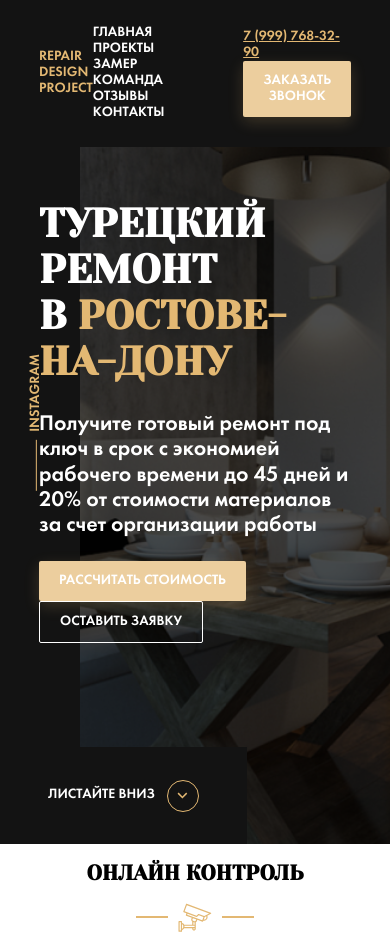
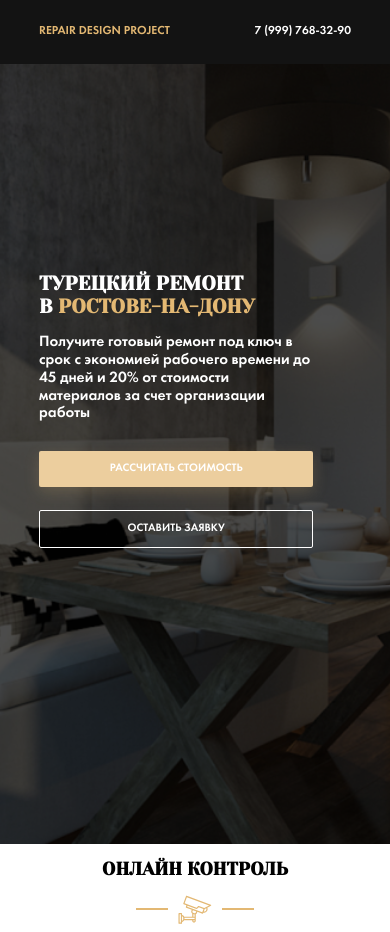
Before and after one commit to webjayql/digital-project, a website: page index.html in a window 390 px wide. Drawn offline with Linux system fonts and the light colour scheme; files whose address does not match are found by name.

Commit message:
refeach: make responsive layeout / for hero / for header | change font-size of px on rem |

```diff
--- a/sass/style.sass
+++ b/sass/style.sass
@@ -6,12 +6,4 @@
 @import 'templates/font'
 @import 'templates/hero'
 @import 'templates/settings'
-
-*, *:before,*:after
-    box-sizing: border-box
-
-
-
-body
-    font-family: 'Futura Book',sans-serif
-    font-size: 14px
+@import 'templates/media'
--- a/sass/templates/_header.sass
+++ b/sass/templates/_header.sass
@@ -21,7 +21,7 @@
         text-decoration: none
         color: #fff
         text-transform: uppercase
-        margin-right: 40px
+        margin-right: 2.85rem
         transition: .5s
         &:hover
             color: $logo
--- a/sass/templates/_hero.sass
+++ b/sass/templates/_hero.sass
@@ -15,9 +15,10 @@
         margin-right: 20px
     &__content
         position: relative
-        max-width: 670px
+        max-width: 47.85rem
+        margin-left: 4.28rem
     &__text
-        font-size: 22px
+        font-size: 1.57rem
         max-width: 500px
         color: #fff
     &__instagram
@@ -74,7 +75,7 @@
     margin-top: 0
     font-family: 'Yeseva One', cursive
     text-transform: uppercase
-    font-size: 40px
+    font-size: 2.857rem
     color: #fff
     &__primary
         color: $logo
--- /dev/null
+++ b/sass/templates/_media.sass
@@ -0,0 +1,41 @@
+@media screen and ( max-width: 1200px )
+    html
+        font-size: 12px
+
+    .nav
+        &__item
+            margin-right: .5rem
+
+
+@media screen and ( max-width: 992px )
+    .nav
+        display: none
+
+    .hero
+        &__instagram
+            display: none
+        &__content
+            margin-left: 0
+
+@media screen and ( max-width: 570px )
+    .contacts
+        &__phone
+            margin-right: 0
+            color: #ffffff
+            text-decoration: none
+        &__button
+            display: none
+    .title
+        font-size: 1.64rem
+    .hero
+        &__scroll-down
+            display: none
+        &__text
+            font-size: 1.29rem
+            margin-bottom: 2.28rem
+        &__content
+            max-width: 22.86rem
+        &__button
+            display: block
+            min-width: 22.86rem
+            margin-bottom: 1.85rem
--- a/sass/templates/_settings.sass
+++ b/sass/templates/_settings.sass
@@ -1,9 +1,13 @@
 *, *:before,*:after
     box-sizing: border-box
 
+
+html
+    font-size: 14px
+
 body
     font-family: 'Futura Book',sans-serif
-    font-size: 14px
+    font-size: 1rem
 
 .section
     &-title
--- a/sass/templates/interface.sass
+++ b/sass/templates/interface.sass
@@ -3,6 +3,7 @@
     text-transform: uppercase
     padding: 12px 20px
     border-radius: 2px
+    font-size: 0.93rem
     &:hover
         cursor: pointer
     &--primary
```
Also changed, not shown: css/style.css, 1 other file.
